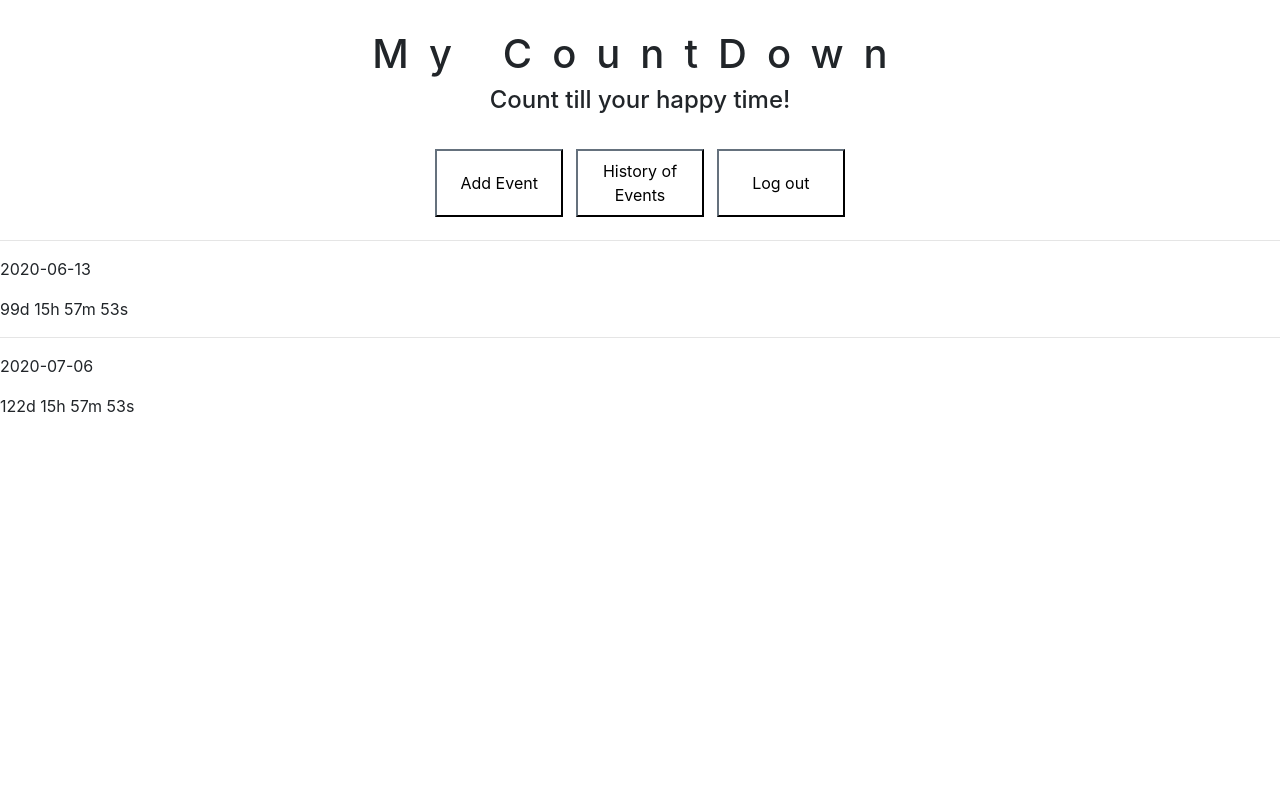
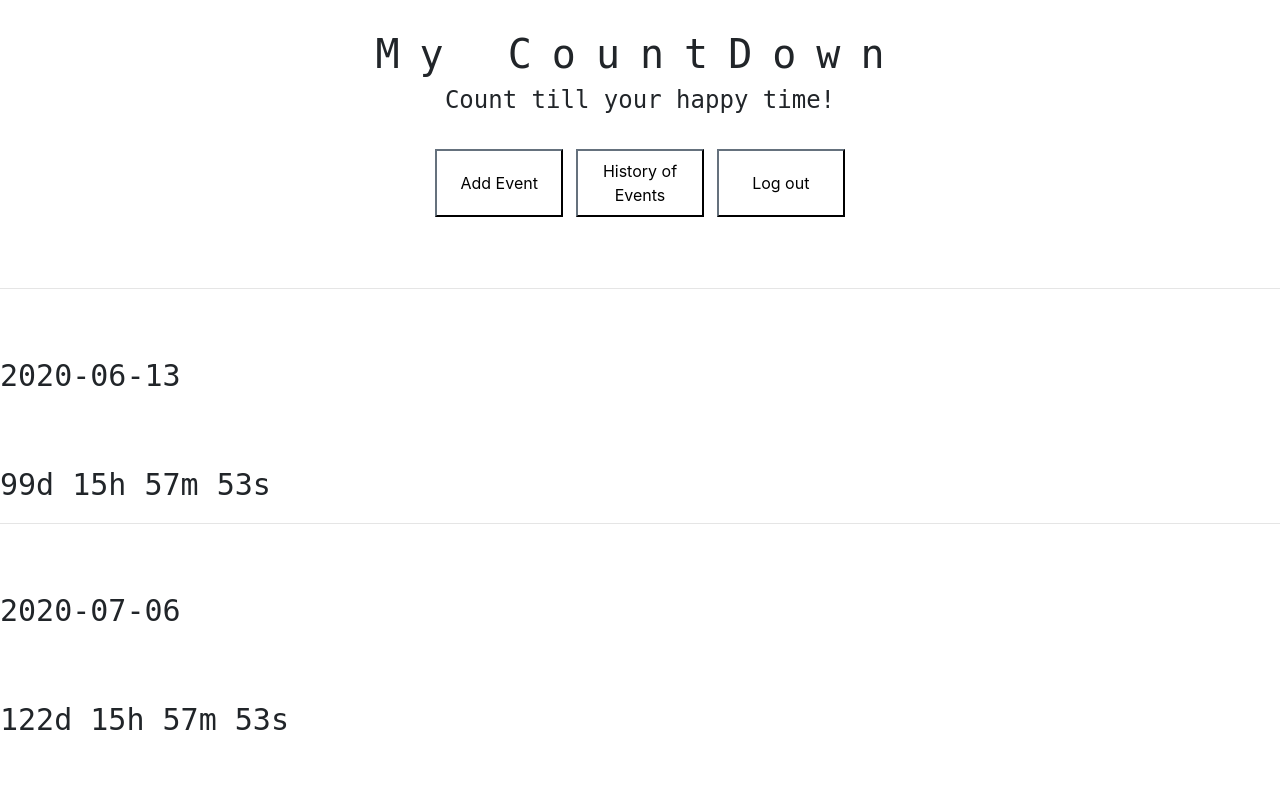
Before and after one commit to laimaurnezaite/CountDown, a Flask app: page / in a window 1280 px wide. Before the commit the page ends 412 px from the top, so only its background shows below. Run offline with Flask 2, Linux system fonts and the light colour scheme; data comes from the database, SQL or seed files in the repository; some libraries are stand-ins or nearby versions.

Commit message:
add additional formating

```diff
--- a/static/styles.css
+++ b/static/styles.css
@@ -4,15 +4,17 @@ h1
     letter-spacing: 20px;
     color: #212529;
     padding-top: 30px;
+    font-family: Monospace;
 }
 h4
 {
     text-align: center;
     color: #212529;
     padding-bottom: 20px;
+    font-family: Monospace;
 }
 
-input[type=text], [type=integer], [type=date], [list="themes"]
+input[type=text], [type=integer], [type=date]
 {
     border: none;
     border: 1px solid #212529;
@@ -67,6 +69,11 @@ select
     width: 96%;
     color:#212529;
 }
-.select-selected {
-    background-color: BLACK;
-  }
+p
+{
+    margin-top: 5%;
+    font-size: 30px;
+    color:#212529;
+    font-family: Monospace;
+
+}
```
